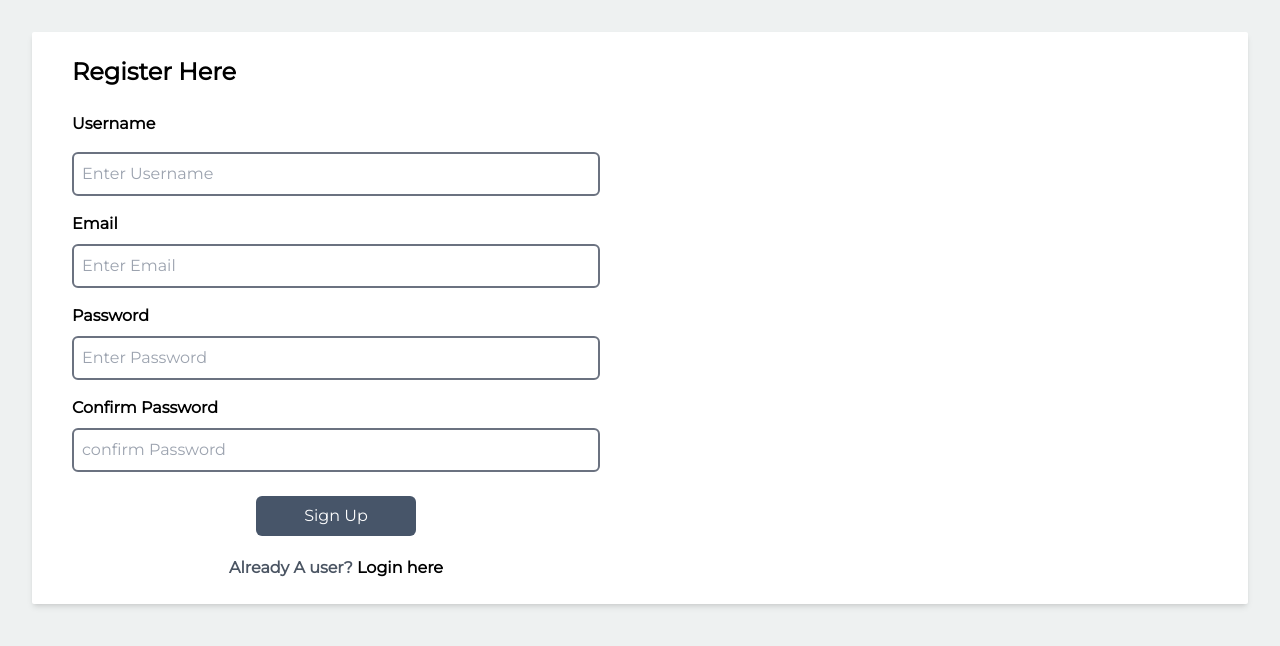
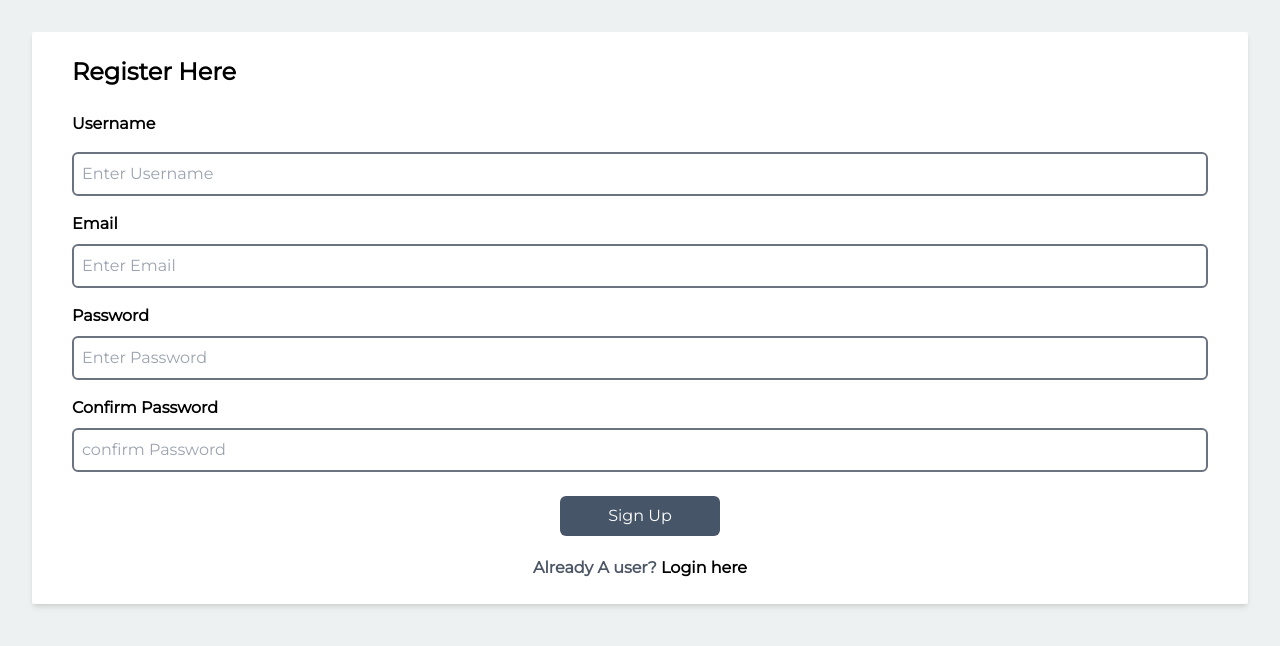
Before and after one commit to mdmusharaf/Ecommerce-App, a React (Vite) app: page /register in a window 1280 px wide. Shown: the top 646 px of the page. Built offline with nearby package versions, Linux system fonts and the light colour scheme.

Commit message:
Update Register.jsx

```diff
--- a/src/assets/Components/Register.jsx
+++ b/src/assets/Components/Register.jsx
@@ -46,7 +46,7 @@ function Register() {
   });
   return (
     <>
-      <div className="bg-white shadow-md  rounded-sm m-8  grid  md:grid-cols-2">
+      <div className="bg-white shadow-md  rounded-sm m-8  grid  ">
         <form onSubmit={formik.handleSubmit} className="mx-10 my-6">
           <h1 className="text-2xl font-semibold text-black">Register Here</h1>
           <div className="pt-6 pb-2">
```
